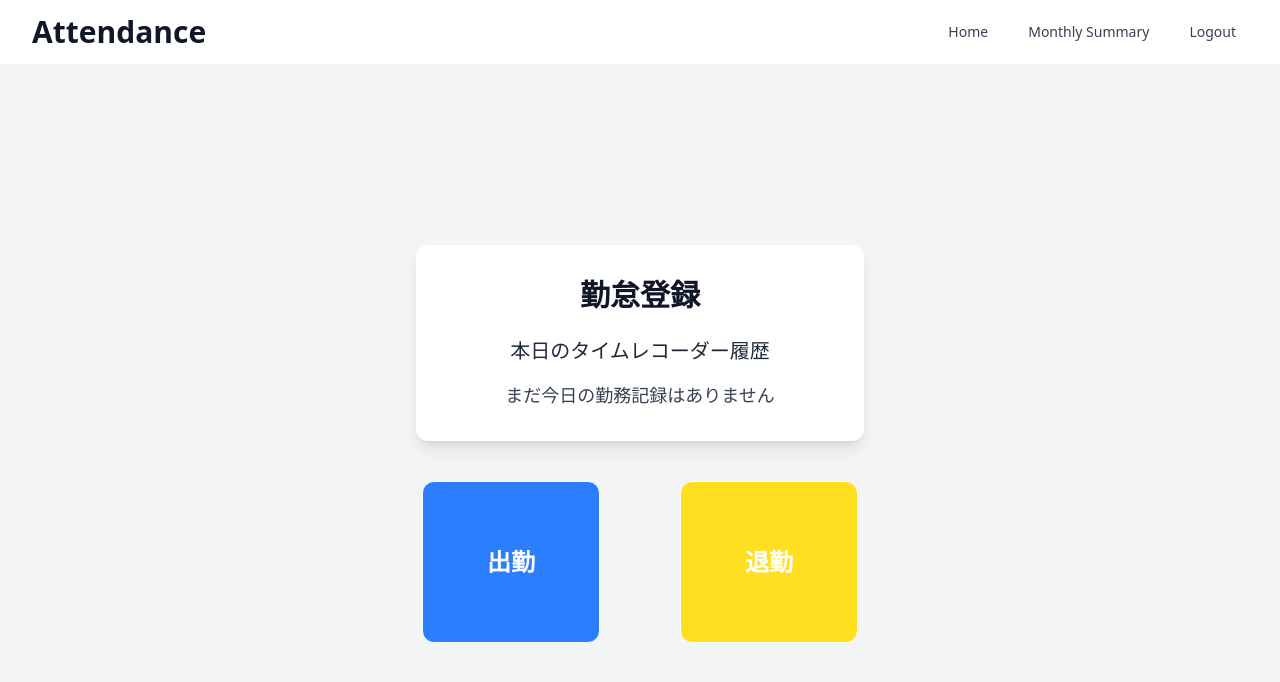
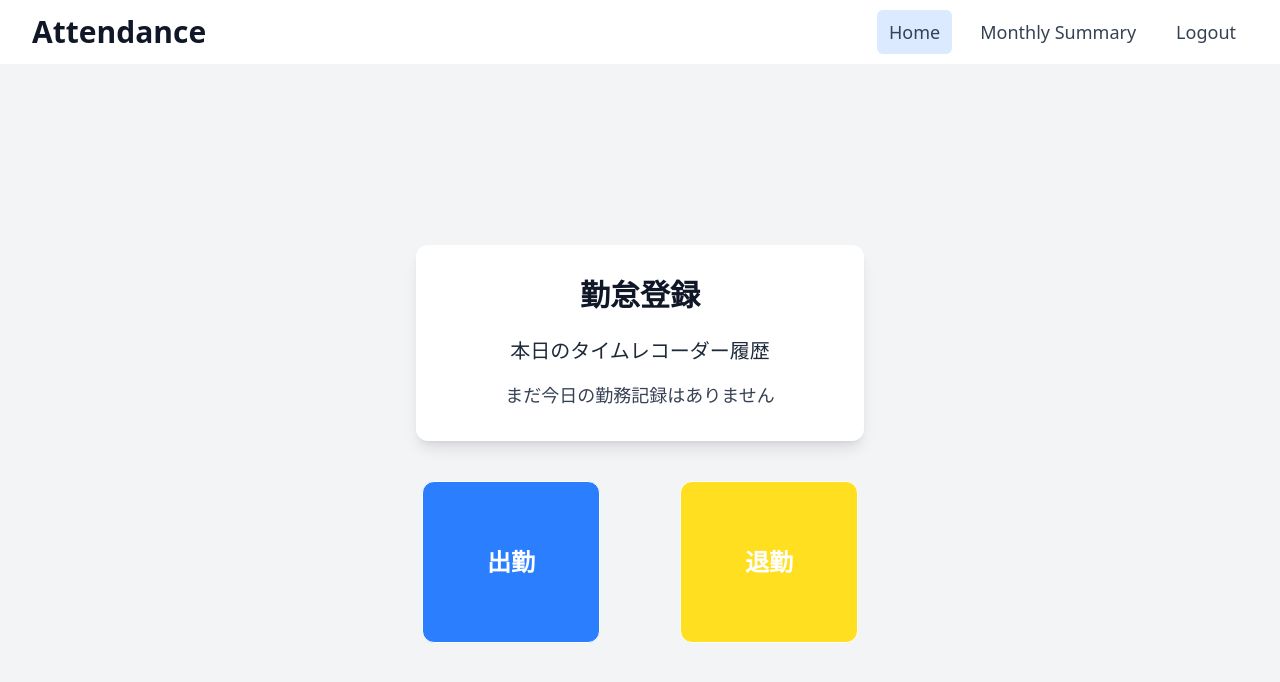
Before and after one commit to YotaOkuda/attendance-app, a React (Vite) app: page / in a window 1280 px wide. Shown: the top 682 px of the page. Built offline with nearby package versions, Linux system fonts and the light colour scheme; no server answers; the database is empty; sample sign-in values are in the browser's storage.

Commit message:
adjust UI

```diff
--- a/src/components/Navbar.jsx
+++ b/src/components/Navbar.jsx
@@ -1,8 +1,12 @@
 import React from "react";
-import { Link } from "react-router-dom";
-import { auth } from "../../firebase";
+import { Link, useLocation } from "react-router-dom";
 
 const Navbar = ({ isAuth }) => {
+  const location = useLocation();
+
+  const isActive = (path) => {
+    return location.pathname === path;
+  };
 
   return (
     <nav className="bg-white shadow-lg">
@@ -18,7 +22,11 @@ const Navbar = ({ isAuth }) => {
           </div>
           <div className="flex items-center space-x-4">
             <Link
-              className="text-gray-700 hover:text-blue-600 px-3 py-2 rounded-md text-sm font-medium"
+              className={`text-gray-700 hover:text-blue-600 px-3 py-2 rounded-md text-lg font-medium  ${
+                isActive('/')
+                  ? 'text-blue-600 bg-blue-100'
+                  : 'text-gray-700 hover:text-blue-600 hover:bg-gray-50'
+              }`}
               to="/"
             >
               Home
@@ -26,13 +34,21 @@ const Navbar = ({ isAuth }) => {
             {isAuth ? (
               <>
                 <Link
-                  className="text-gray-700 hover:text-blue-600 px-3 py-2 rounded-md text-sm font-medium"
+                  className={`text-gray-700 hover:text-blue-600 px-3 py-2 rounded-md text-lg font-medium  ${
+                    isActive('/summary')
+                      ? 'text-blue-600 bg-blue-100'
+                      : 'text-gray-700 hover:text-blue-600 hover:bg-gray-50'
+                  }`}
                   to="/summary"
                 >
                   Monthly Summary
                 </Link>
                 <Link
-                  className="text-gray-700 hover:text-blue-600 px-3 py-2 rounded-md text-sm font-medium"
+                  className={`text-gray-700 hover:text-blue-600 px-3 py-2 rounded-md text-lg font-medium  ${
+                    isActive('/logout')
+                      ? 'text-blue-600 bg-blue-100'
+                      : 'text-gray-700 hover:text-blue-600 hover:bg-gray-50'
+                  }`}
                   to="/logout"
                 >
                   Logout
@@ -40,10 +56,14 @@ const Navbar = ({ isAuth }) => {
               </>
             ) : (
               <Link
-                className="text-gray-700 hover:text-blue-600 px-3 py-2 rounded-md text-sm font-medium"
+              className={`text-gray-700 hover:text-blue-600 px-3 py-2 rounded-md text-lg font-medium  ${
+                isActive('/login')
+                  ? 'text-blue-600 bg-blue-100'
+                  : 'text-gray-700 hover:text-blue-600 hover:bg-gray-50'
+              }`}
                 to="/login"
               >
-                ログイン
+                Login
               </Link>
             )}
           </div>
```
